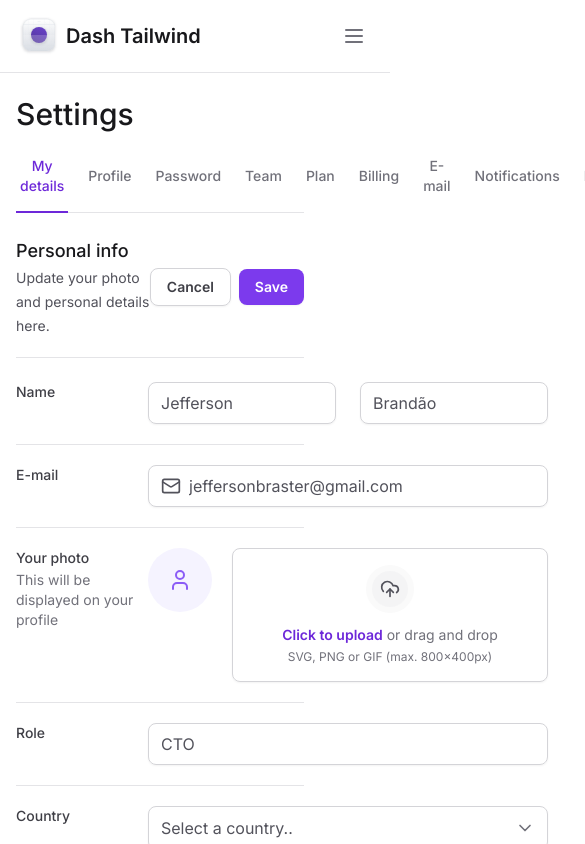
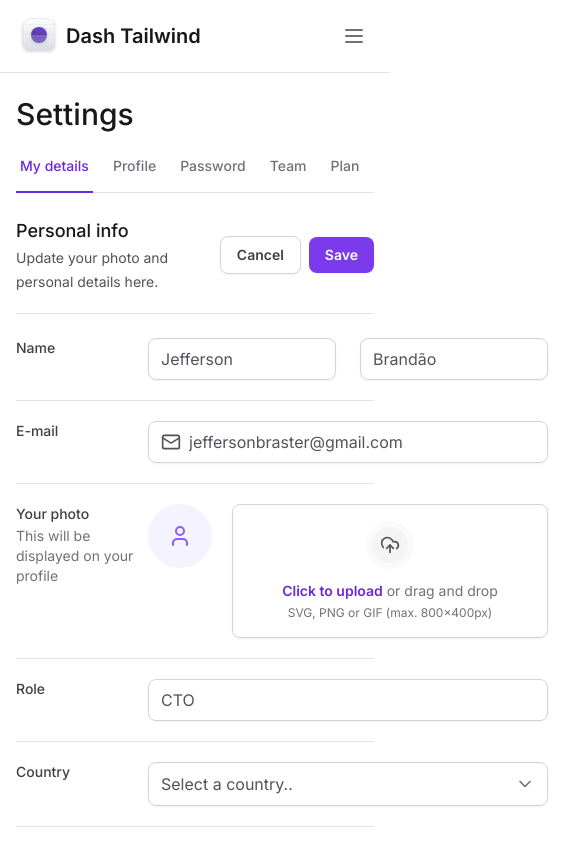
Before and after one commit to jeffersonbraster/dash-tailwind, a Next.js app: page / in a window 390 px wide. Shown: the top 844 px of the page, 585 px wide, since content can reach past the window. Built offline with nearby package versions, Linux system fonts and the light colour scheme.

Commit message:
responsividade das abas

```diff
--- a/package.json
+++ b/package.json
@@ -11,6 +11,7 @@
   "dependencies": {
     "@formkit/auto-animate": "^0.7.0",
     "@radix-ui/react-collapsible": "^1.0.3",
+    "@radix-ui/react-scroll-area": "^1.0.4",
     "@radix-ui/react-select": "^1.2.2",
     "@radix-ui/react-tabs": "^1.0.4",
     "@types/node": "20.4.5",
--- a/src/app/layout.tsx
+++ b/src/app/layout.tsx
@@ -18,10 +18,10 @@
   return (
     <html lang="pt-BR" className="antialiased">
       <body className={inter.className}>
-        <div className="grid min-h-screen grid-cols-app">
+        <div className="min-h-screen lg:grid lg:grid-cols-app">
           <Sidebar />
 
-          <main className="px-4 pb-12 pt-24 lg:col-start-2 lg:px-8 lg:pb-12 lg:pt-8">
+          <main className="max-w-[100vw] px-4 pb-12 pt-24 lg:col-start-2 lg:px-8 lg:pb-12 lg:pt-8">
             {children}
           </main>
         </div>
--- a/src/components/SettingsTabs/TabItem.tsx
+++ b/src/components/SettingsTabs/TabItem.tsx
@@ -14,7 +14,7 @@
       value={value}
       className="group relative px-1 pb-4 text-sm font-medium text-zinc-500 outline-none hover:text-violet-700 data-[state=active]:text-violet-700"
     >
-      <span className="rounded group-focus-visible:ring-2 group-focus-visible:ring-violet-400 group-focus-visible:ring-offset-4">
+      <span className="whitespace-nowrap rounded group-focus-visible:ring-2 group-focus-visible:ring-violet-400 group-focus-visible:ring-offset-4">
         {title}
       </span>
 
--- a/src/components/SettingsTabs/index.tsx
+++ b/src/components/SettingsTabs/index.tsx
@@ -1,6 +1,7 @@
 'use client'
 import { useState } from 'react'
 import * as Tabs from '@radix-ui/react-tabs'
+import * as ScrollArea from '@radix-ui/react-scroll-area'
 import TabItem from './TabItem'
 
 const SettingsTabs = () => {
@@ -8,6 +9,8 @@
 
   return (
     <Tabs.Root value={currentTab} onValueChange={setCurrentTab}>
+      <ScrollArea.Root className="w-full" type="scroll">
+        <ScrollArea.Viewport className="w-full overflow-x-scroll">
           <Tabs.List className="mt-6 flex w-full items-center gap-4 border-b border-zinc-200">
             <TabItem
               value="my-details"
@@ -24,8 +27,16 @@
               title="Password"
               isSelected={currentTab === 'password'}
             />
-        <TabItem value="team" title="Team" isSelected={currentTab === 'team'} />
-        <TabItem value="plan" title="Plan" isSelected={currentTab === 'plan'} />
+            <TabItem
+              value="team"
+              title="Team"
+              isSelected={currentTab === 'team'}
+            />
+            <TabItem
+              value="plan"
+              title="Plan"
+              isSelected={currentTab === 'plan'}
+            />
             <TabItem
               value="billing"
               title="Billing"
@@ -46,8 +57,20 @@
               title="Integrations"
               isSelected={currentTab === 'integrations'}
             />
-        <TabItem value="api" title="Api" isSelected={currentTab === 'api'} />
+            <TabItem
+              value="api"
+              title="Api"
+              isSelected={currentTab === 'api'}
+            />
           </Tabs.List>
+        </ScrollArea.Viewport>
+        <ScrollArea.Scrollbar
+          className="flex h-0.5 translate-y-1.5 touch-none select-none flex-col bg-zinc-100"
+          orientation="horizontal"
+        >
+          <ScrollArea.Thumb className="relative flex-1 rounded-lg bg-violet-700" />
+        </ScrollArea.Scrollbar>
+      </ScrollArea.Root>
     </Tabs.Root>
   )
 }
```
Also changed, not shown: 1 other file (tests, documents, lock files or other folders). Lines whose indentation alone changed are shown as unchanged.
